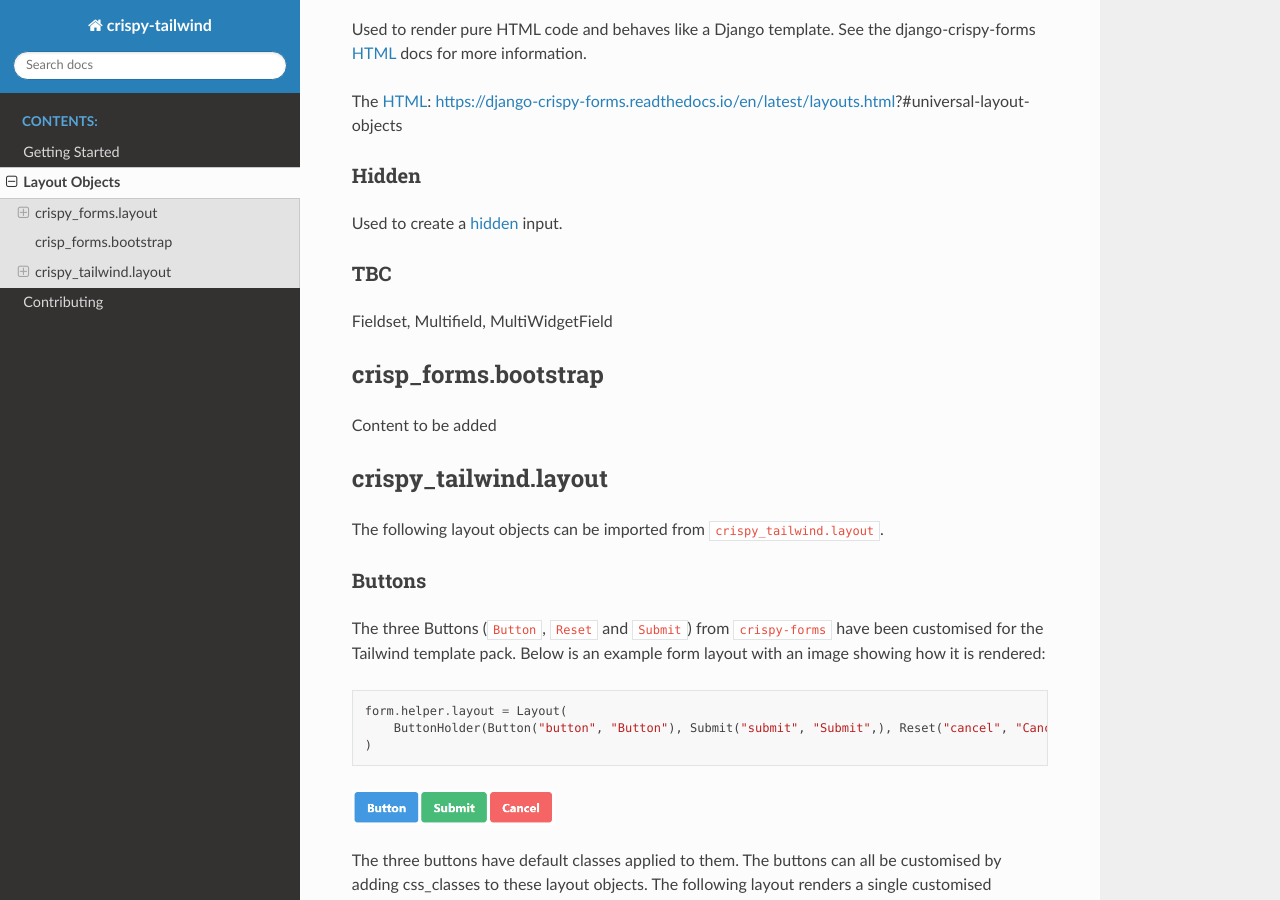
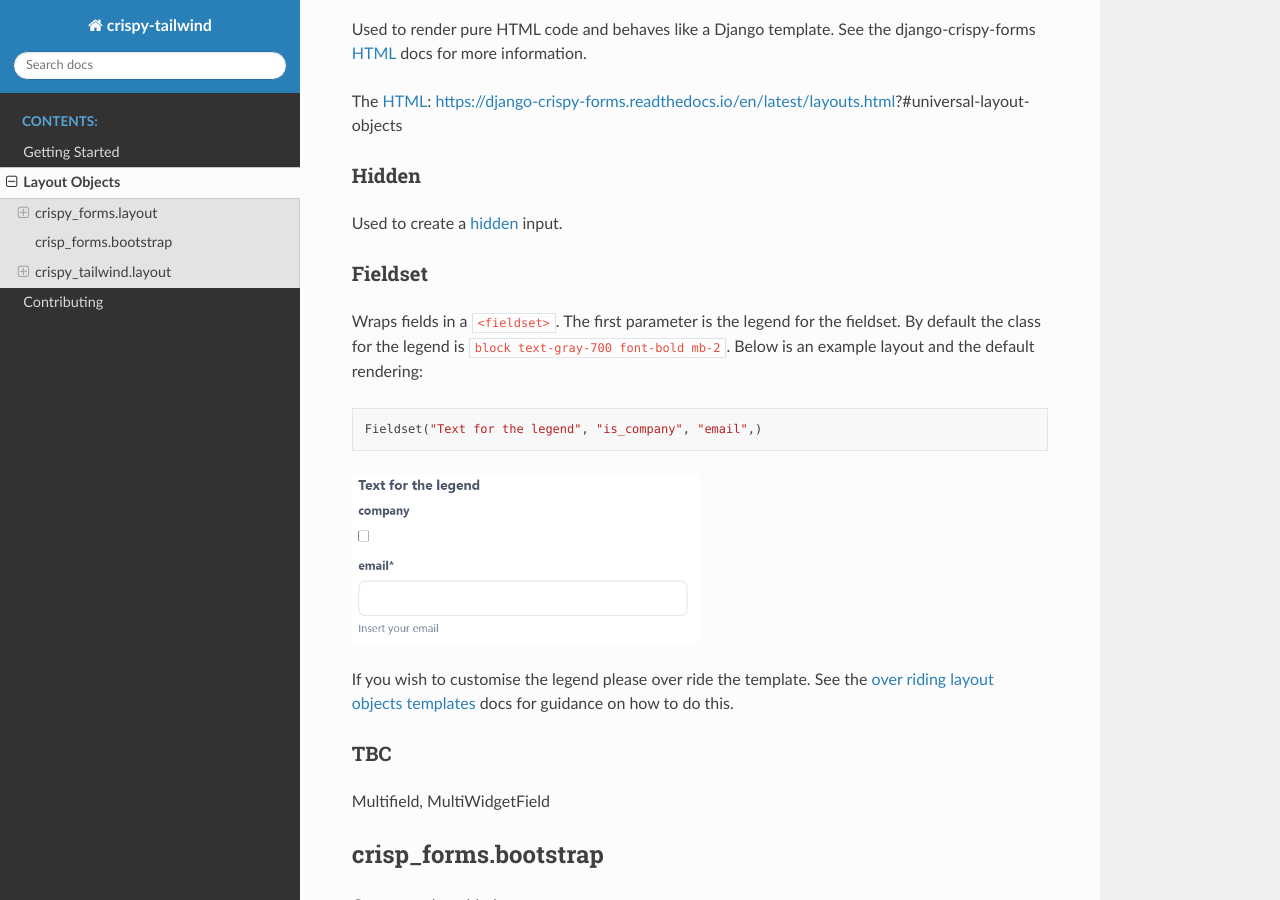
Before and after one commit to django-crispy-forms/crispy-tailwind, a Sphinx documentation site: the page built from docs/layout_objects.txt, in a window 1280 px wide and 900 px high, scrolled down 1771 px. Built offline with Sphinx 7.4.7 and the Read the Docs theme 2.0.0, drawn with Linux system fonts in a browser that asks for light colours.

Commit message:
Doc'd fieldset

```diff
--- a/docs/layout_objects.txt
+++ b/docs/layout_objects.txt
@@ -100,9 +100,28 @@
 
 .. _Hidden: https://django-crispy-forms.readthedocs.io/en/latest/api_layout.html?#layout.Hidden
 
+Fieldset
+--------
+
+Wraps fields in a ``<fieldset>``. The first parameter is the legend for the
+fieldset. By default the class for the legend is
+``block text-gray-700 font-bold mb-2``. Below is an example layout and the
+default rendering::
+
+  Fieldset("Text for the legend", "is_company", "email",)
+
+.. image:: img/fieldset.png
+    :width: 50%
+
+If you wish to customise the legend please over ride the template. See the
+`over riding layout objects templates`_ docs for guidance on how to do this.
+
+.. _`over riding layout objects templates`: https://django-crispy-forms.readthedocs.io/en/latest/layouts.html?#overriding-layout-objects-templates
+.. _Fieldset: https://django-crispy-forms.readthedocs.io/en/latest/api_layout.html?#layout.Fieldset
+
 TBC
 ---
-Fieldset, Multifield, MultiWidgetField
+Multifield, MultiWidgetField
 
 crisp_forms.bootstrap
 =====================
```
Also changed, not shown: docs/img/fieldset.png (added).
